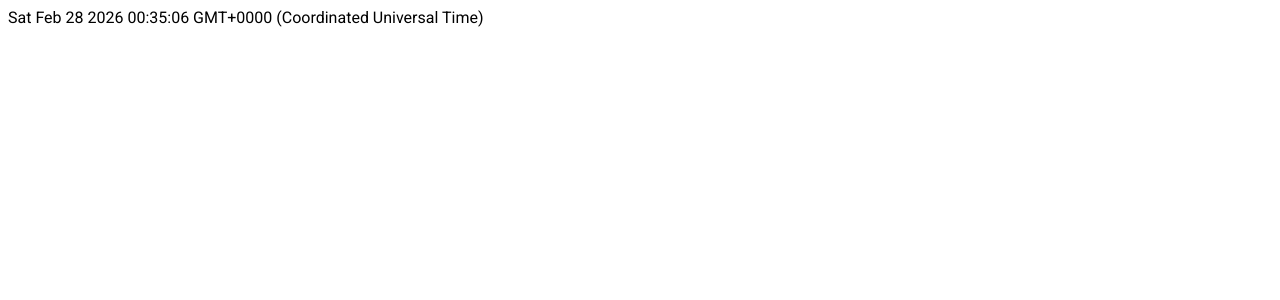
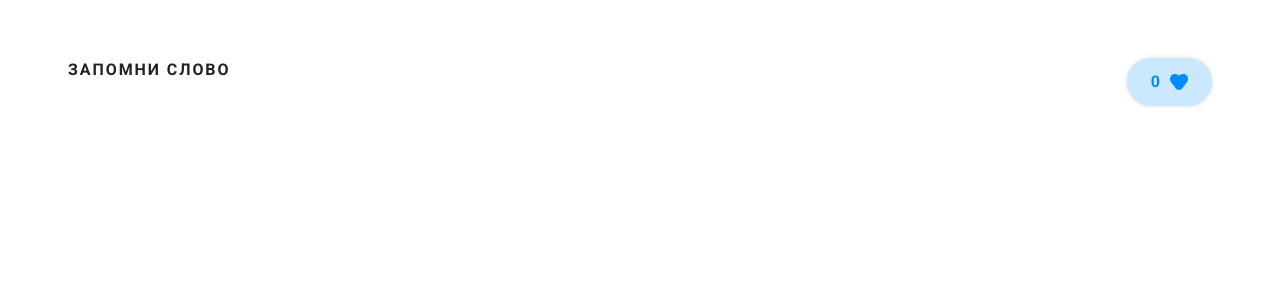
Before and after one commit to Vasyarik/vue-purpleschool, a Vue app: page / in a window 1280 px wide. Shown: the top 300 px of the page. Built offline with nearby package versions, Linux system fonts and the light colour scheme.

Commit message:
Add Header

```diff
--- a/src/App.vue
+++ b/src/App.vue
@@ -1,9 +1,11 @@
 <script setup>
+import Header from "@/components/Header.vue";
+
 const currentDate = new Date();
 </script>
 
 <template>
-{{ currentDate }}
+  <Header />
 </template>
 
 <style scoped>
--- /dev/null
+++ b/src/components/Header.vue
@@ -0,0 +1,29 @@
+<script setup>
+
+import Score from "@/components/Score.vue";
+</script>
+
+<template>
+<header>
+  <div class="project-name">ЗАПОМНИ СЛОВО</div>
+  <Score />
+</header>
+</template>
+
+<style scoped>
+header {
+  display: flex;
+  justify-content: space-between;
+  padding: 50px 60px;
+  background: transparent;
+}
+
+.project-name {
+  font-weight: bold;
+  font-size: 16px;
+  line-height: 24px;
+  letter-spacing: .12rem;
+  text-transform: uppercase;
+  color: var(--color-font-accent);
+}
+</style>
--- /dev/null
+++ b/src/components/Score.vue
@@ -0,0 +1,38 @@
+<script setup>
+import HeartIcon from "@/components/icons/HeartIcon.vue";
+
+defineProps({
+  score: {
+    type: Number,
+    default: 0
+  }
+})
+</script>
+
+<template>
+<div class="score-block">
+  <div class="score-value">{{ score }}</div>
+  <HeartIcon />
+</div>
+</template>
+
+<style scoped>
+.score-block {
+  display: flex;
+  align-items: center;
+  gap: 10px;
+  border-radius: 36px;
+  padding: 12px 24px;
+  background: var(--color-primary-light);
+  box-shadow: 0 0 4px 0 rgba(0, 0, 0, .15);
+}
+
+.score-value {
+  font-weight: 700;
+  font-size: 16px;
+  line-height: 24px;
+  text-align: center;
+  color: var(--color-primary);
+}
+
+</style>
--- /dev/null
+++ b/src/components/icons/HeartIcon.vue
@@ -0,0 +1,15 @@
+<script setup>
+
+</script>
+
+<template>
+  <svg width="18" height="16" viewBox="0 0 18 16" fill="none" xmlns="http://www.w3.org/2000/svg">
+    <path d="M12.4709 0.0535018C11.1978 0.228562 9.92258 0.8312 9 1.80891C8.07742 0.8312 6.8022 0.228562 5.52915 0.0535018C3.91335 -0.168691 2.1499 0.284246 1.05884 1.73088C-0.352945 3.60276 -0.352949 6.25395 1.05884 8.12583L5.75286 14.3496C7.41251 16.5501 10.5875 16.5501 12.2471 14.3496L16.9412 8.12584C18.3529 6.25396 18.3529 3.60276 16.9412 1.73088C15.8501 0.284246 14.0867 -0.168691 12.4709 0.0535018Z" />
+  </svg>
+</template>
+
+<style scoped>
+svg path {
+  fill: var(--color-primary);
+}
+</style>
--- a/src/style.css
+++ b/src/style.css
@@ -7,7 +7,7 @@
     /* ### Colors ### */
     --color-primary: #008BFE;
     --color-primary-hover: #006FCB;
-    --color-button-primary-light: #CCE8FF;
+    --color-primary-light: #CCE8FF;
 
     --color-font-main: #000000;
     --color-font-accent: #222222;
```
